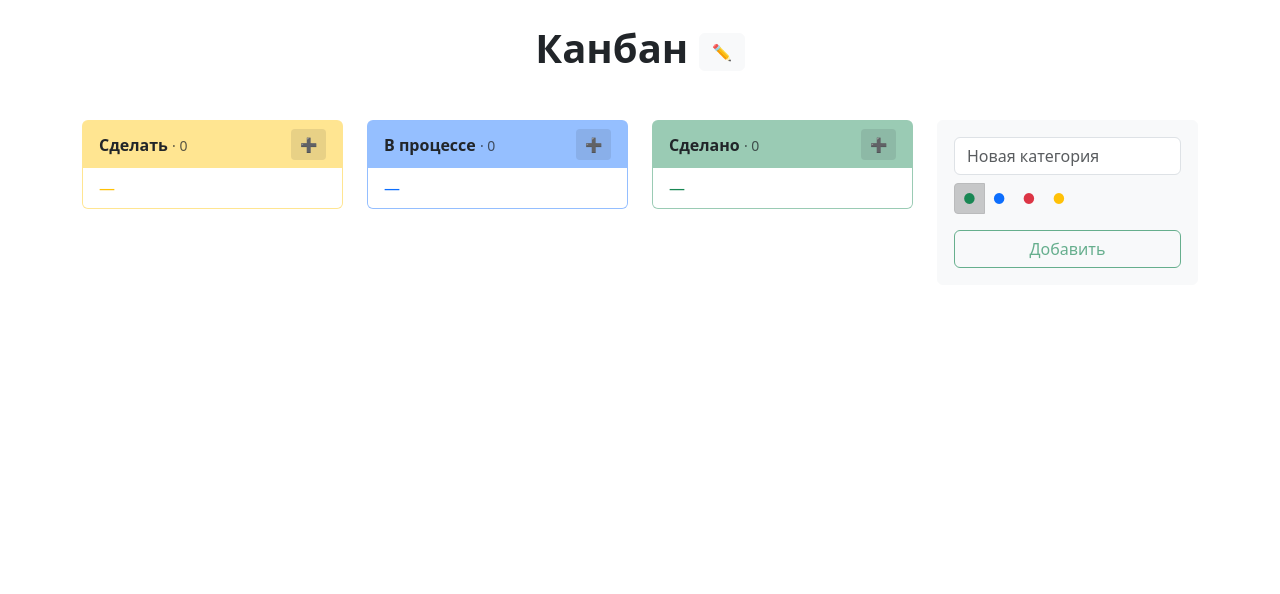
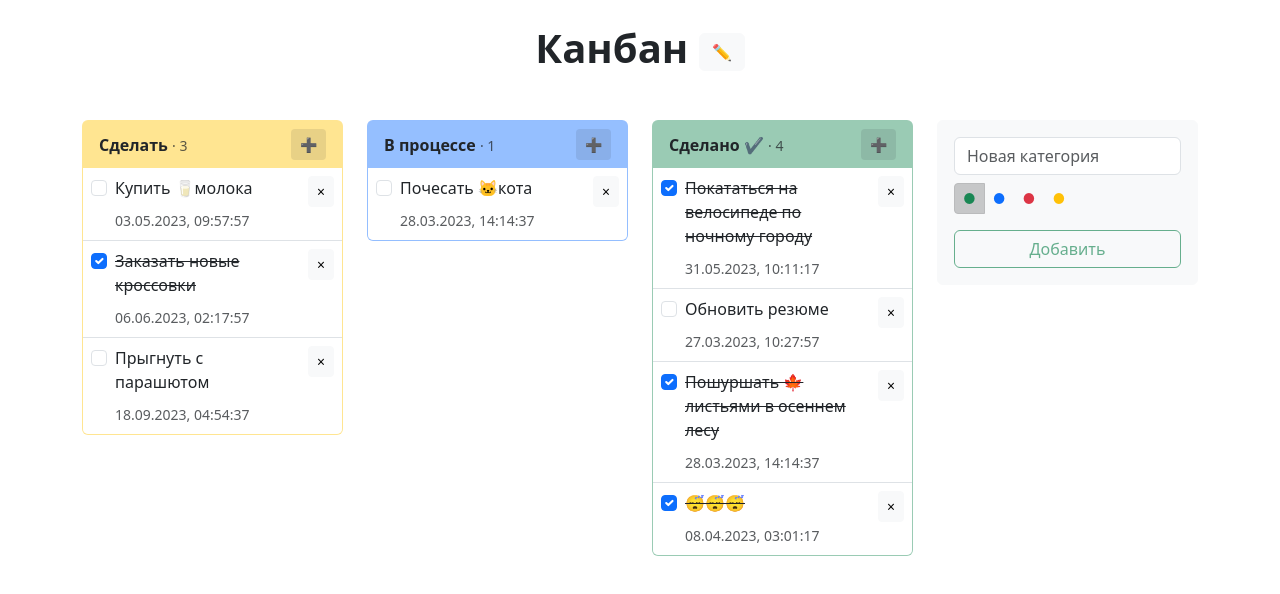
Before and after one commit to pmochalov/kanban-board, a React (Create React App) app: page / in a window 1280 px wide. Shown: the top 594 px of the page. Built offline with nearby package versions, Linux system fonts and the light colour scheme.

Commit message:
update slice

```diff
--- a/public/index.html
+++ b/public/index.html
@@ -24,7 +24,7 @@
       work correctly both with client-side routing and a non-root public URL.
       Learn how to configure a non-root public URL by running `npm run build`.
     -->
-    <title>Todo</title>
+    <title>Канбан</title>
 
     <link href="https://cdn.jsdelivr.net/npm/bootstrap@5.3.1/dist/css/bootstrap.min.css" rel="stylesheet" integrity="sha384-4bw+/aepP/YC94hEpVNVgiZdgIC5+VKNBQNGCHeKRQN+PtmoHDEXuppvnDJzQIu9" crossorigin="anonymous">
 
--- a/src/App.js
+++ b/src/App.js
@@ -1,12 +1,9 @@
 import React from "react";
-import { useSelector } from "react-redux";
 
 import { Title } from "./components/TItle/Title";
 import { Todos } from "./components/Todos/Todos";
 
 function App() {
-
-
   return (
     <div className="container">
       <div className="row py-4">
--- a/src/components/TItle/Title.jsx
+++ b/src/components/TItle/Title.jsx
@@ -1,7 +1,7 @@
 import React from "react";
 import { useSelector, useDispatch } from "react-redux";
 
-import { update } from "../../appSlice";
+import { update } from "./../../slices/appSlice";
 
 export const Title = () => {
     const app = useSelector((state) => state.app);
--- a/src/components/Todos/Card.jsx
+++ b/src/components/Todos/Card.jsx
@@ -4,7 +4,7 @@ import { TodosNotFounded } from "./TodosNotFounded";
 import { Todo } from "./Todo";
 
 import { useDispatch } from "react-redux";
-import { add } from "../../todosSlice";
+import { add } from "../../slices/todosSlice";
 
 export const Card = ({
     todos,
@@ -42,16 +42,17 @@ export const Card = ({
         setIsNewAdded(false);
     };
 
+    const cardClass = `card mb-3 bg-${category.theme} bg-opacity-25 border-${category.theme} border-opacity-25`;
+    const headerClass = `card-header bg-${category.theme} bg-opacity-25 border-0 d-flex justify-content-between align-items-center`;
+
     return (
         <div
-            className={`card mb-3 bg-${category.theme} bg-opacity-25 border-${category.theme} border-opacity-25`}
+            className={cardClass}
             onDragOver={handleDragOver}
             onDragLeave={handleDragLeave}
             data-card-id={category.id}
         >
-            <div
-                className={`card-header bg-${category.theme} bg-opacity-25 border-0 d-flex justify-content-between align-items-center`}
-            >
+            <div className={headerClass}>
                 <div className='fw-bold'>
                     <span>{category.title}</span>&nbsp;
                     <small className='fw-normal text-muted'>
@@ -69,7 +70,7 @@ export const Card = ({
             </div>
             <ul className='list-group list-group-flush'>
                 {isNewAdded && (
-                    <li className='list-group-item d-flex flex-column'>
+                    <li className='list-group-item d-flex flex-column px-2'>
                         <div>
                             <textarea
                                 value={todo}
@@ -95,7 +96,9 @@ export const Card = ({
                     </li>
                 )}
 
-                {todos.length === 0 && <TodosNotFounded theme={category.theme}/>}
+                {todos.length === 0 && (
+                    <TodosNotFounded theme={category.theme} />
+                )}
 
                 {todos.map((item) => (
                     <Todo
--- a/src/components/Todos/CardNew.jsx
+++ b/src/components/Todos/CardNew.jsx
@@ -1,11 +1,10 @@
 import React from "react";
-import { useDispatch } from "react-redux";
-import { add } from "../../categoriesSlice";
-
-const themes = ["success", "primary", "danger", "warning"];
+import { useDispatch, useSelector } from "react-redux";
+import { add } from "./../../slices/categoriesSlice";
 
 export const CardNew = () => {
     const dispatch = useDispatch();
+    const { themes } = useSelector((store) => store.app);
 
     const [title, setTitle] = React.useState("");
     const [theme, setTheme] = React.useState(themes[0]);
--- a/src/components/Todos/Todo.jsx
+++ b/src/components/Todos/Todo.jsx
@@ -1,7 +1,7 @@
 import React from "react";
 
 import { useSelector, useDispatch } from "react-redux";
-import { update, remove } from "../../todosSlice";
+import { update, remove } from "./../../slices/todosSlice";
 
 export const Todo = ({ item, handleDragStart, handleDragEnd }) => {
     const todos = useSelector((state) => state.todos);
@@ -14,19 +14,8 @@ export const Todo = ({ item, handleDragStart, handleDragEnd }) => {
         dispatch(remove(item.id));
     };
 
-    const handleTodoEdit = (e) => {
-        if (!e.currentTarget.dataset.id) {
-            return;
-        }
-
-        const todoId = +e.currentTarget.dataset.id;
-        const todoById = todos.find((todo) => todo.id === todoId);
-
-        if (!todoById) {
-            return;
-        }
-
-        setTodoEdit({ ...todoById });
+    const handleTodoEdit = () => {
+        setTodoEdit({ ...item });
         setIsEditing(true);
     };
 
@@ -46,9 +35,18 @@ export const Todo = ({ item, handleDragStart, handleDragEnd }) => {
         setIsEditing(false);
     };
 
+    const handleTodoDone = () => {
+        dispatch(
+            update({
+                id: item.id,
+                obj: { ...item, done: !item.done },
+            })
+        );
+    };
+
     if (isEditing) {
         return (
-            <li className='list-group-item d-flex flex-column'>
+            <li className='list-group-item d-flex flex-column px-2'>
                 <div>
                     <textarea
                         value={todoEdit.todo}
@@ -78,18 +76,29 @@ export const Todo = ({ item, handleDragStart, handleDragEnd }) => {
         );
     }
 
-    if (!isEditing) {
     return (
         <li
+            data-id={item.id}
             onDoubleClick={handleTodoEdit}
-                className='list-group-item d-flex justify-content-between align-items-center'
-                data-id={item.id}
+            className='list-group-item d-flex justify-content-between align-items-center px-2'
             draggable='true'
             onDragStart={handleDragStart}
             onDragEnd={handleDragEnd}
         >
-                <div className='d-flex flex-column'>
-                    <div>{item.todo}</div>
+            <div className='align-self-start'>
+                <input
+                    type='checkbox'
+                    onChange={handleTodoDone}
+                    checked={item.done}
+                    className='form-check-input'
+                />
+            </div>
+            <div className='d-flex flex-column flex-grow-1 px-2'>
+                <div
+                    className={item.done ? "text-decoration-line-through" : ""}
+                >
+                    {item.todo}
+                </div>
                 <div className='mt-2'>
                     <small className='text-muted'>
                         {new Date(item.date).toLocaleString("ru-RU")}
@@ -104,5 +113,4 @@ export const Todo = ({ item, handleDragStart, handleDragEnd }) => {
             </button>
         </li>
     );
-    }
 };
--- a/src/components/Todos/Todos.jsx
+++ b/src/components/Todos/Todos.jsx
@@ -3,7 +3,7 @@ import React from "react";
 import { useDispatch, useSelector } from "react-redux";
 import { Card } from "./Card";
 import { CardNew } from "./CardNew";
-import { update } from "../../todosSlice";
+import { update } from "./../../slices/todosSlice";
 
 export const Todos = () => {
     const dispatch = useDispatch();
--- /dev/null
+++ b/src/data.js
@@ -0,0 +1,58 @@
+export const initialState = [
+    {
+        id: 1,
+        done: false,
+        todo: 'Купить  🥛молока',
+        category: 1,
+        date: 1683107877047
+    },
+    {
+        id: 2,
+        done: true,
+        todo: 'Заказать новые кроссовки',
+        category: 1,
+        date: 1686017877047
+    },
+    {
+        id: 3,
+        done: true,
+        todo: 'Покататься на велосипеде по ночному городу',
+        category: 3,
+        date: 1685527877047
+    },
+    {
+        id: 4,
+        done: false,
+        todo: 'Прыгнуть с парашютом',
+        category: 1,
+        date: 1695012877147
+    },
+    {
+        id: 5,
+        done: false,
+        todo: 'Обновить резюме',
+        category: 3,
+        date: 1679912877147
+    },
+    {
+        id: 6,
+        done: false,
+        todo: 'Почесать 🐱кота',
+        category: 2,
+        date: 1680012877147
+    },
+    {
+        id: 7,
+        done: true,
+        todo: 'Пошуршать 🍁листьями в осеннем лесу',
+        category: 3,
+        date: 1680012877147
+    },
+    {
+        id: 8,
+        done: true,
+        todo: '😴😴😴',
+        category: 3,
+        date: 1680922877147
+    },
+]
--- a/src/appSlice.js
+++ b/src/slices/appSlice.js
@@ -1,7 +1,8 @@
 import { createSlice } from "@reduxjs/toolkit";
 
 const initialState = {
-    title: 'Канбан'
+    title: 'Канбан',
+    themes: ["success", "primary", "danger", "warning"]
 }
 
 export const appSlice = createSlice({
--- a/src/categoriesSlice.js
+++ b/src/slices/categoriesSlice.js
@@ -13,7 +13,7 @@ const initialState = [
     },
     {
         id: 3,
-        title: 'Сделано',
+        title: 'Сделано ✔️',
         theme: 'success'
     }
 ]
--- a/src/todosSlice.js
+++ b/src/slices/todosSlice.js
@@ -1,8 +1,10 @@
 import { createSlice } from "@reduxjs/toolkit";
+
+import { initialState } from "../data";
 
 export const todosSlice = createSlice({
     name: 'todos',
-    initialState: [],
+    initialState,
     reducers: {
         add: (state, action) => {
             state.push(action.payload)
--- a/src/store.js
+++ b/src/store.js
@@ -1,7 +1,7 @@
 import { configureStore } from "@reduxjs/toolkit";
-import appReductor from './appSlice';
-import todosReducer from './todosSlice';
-import categoriesReducer from "./categoriesSlice";
+import appReductor from './slices/appSlice';
+import todosReducer from './slices/todosSlice';
+import categoriesReducer from "./slices/categoriesSlice";
 
 export const store = configureStore({
     reducer:{
```
Also changed, not shown: cover.png (added), 1 other file (tests, documents, lock files or other folders). Lines whose indentation alone changed are shown as unchanged.
